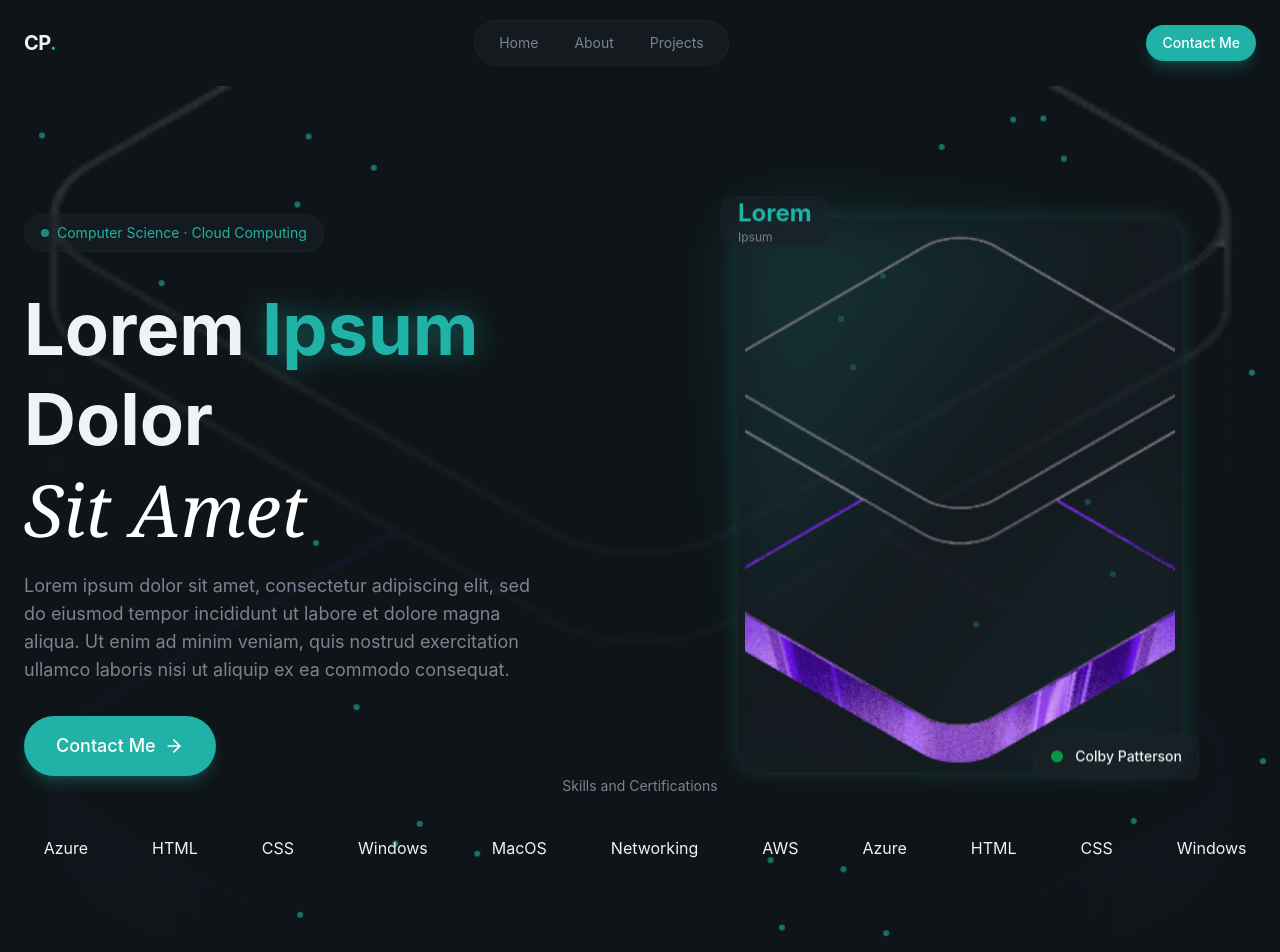
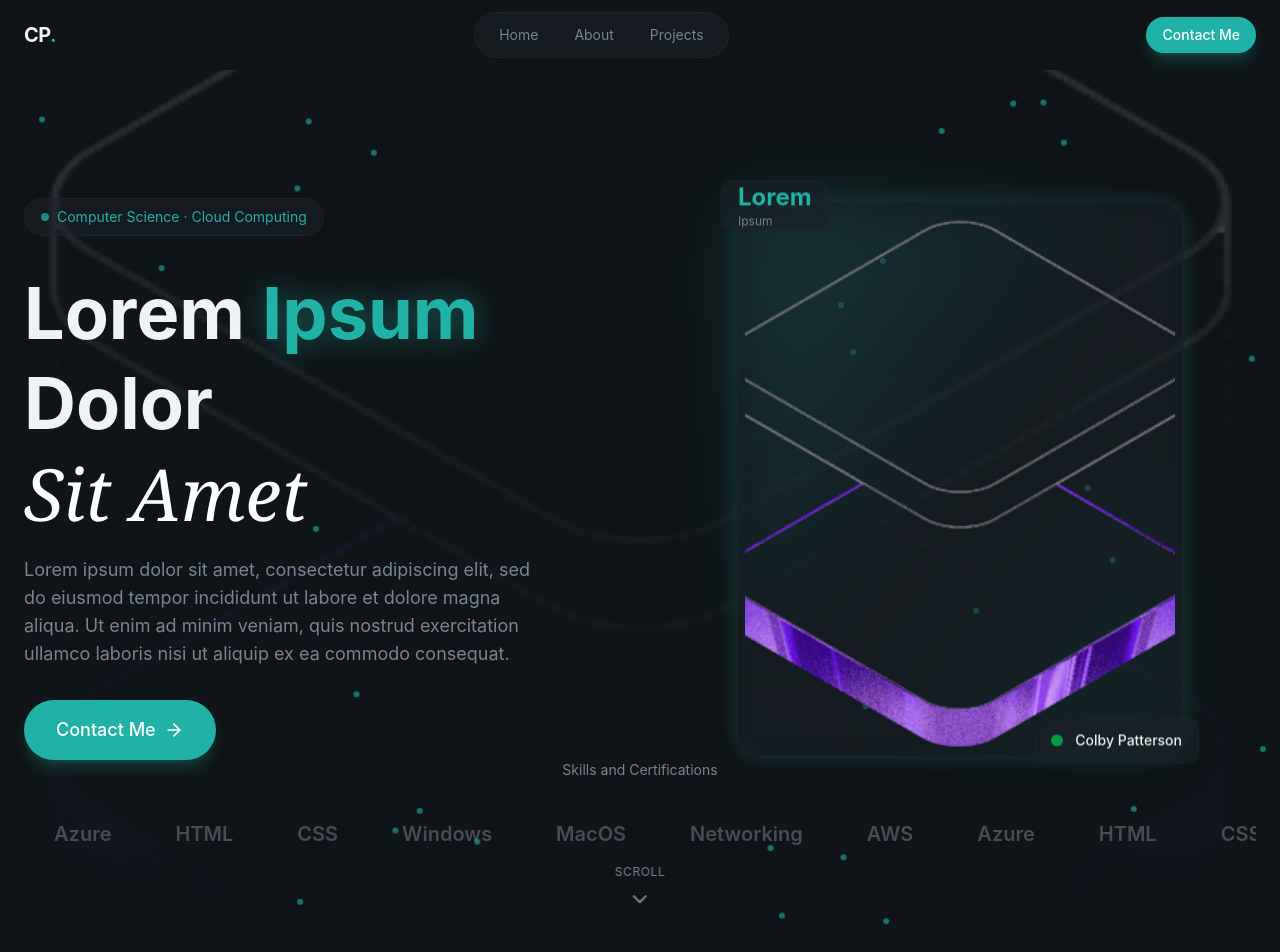
Before and after one commit to Colby-Patterson2/dev-portfolio, a React (Vite) app: page / in a window 1280 px wide. Shown: the top 952 px of the page. Built offline with nearby package versions, Linux system fonts and the light colour scheme.

Commit message:
Complete hero section

```diff
--- a/src/index.css
+++ b/src/index.css
@@ -142,4 +142,8 @@
   .animation-delay-500 {
     animation-delay: 500ms;
   }
+
+  .animation-delay-600 {
+    animation-delay: 600ms;
+  }
 }
--- a/src/layout/Navbar.jsx
+++ b/src/layout/Navbar.jsx
@@ -1,6 +1,6 @@
 import { Menu, X } from "lucide-react";
 import { Button } from "../components/Button";
-import { useState } from "react";
+import { useEffect, useState } from "react";
 
 const navLinks = [
     { href: "#about", label: "Home" },
@@ -10,8 +10,22 @@
 
 export const Navbar = () => {
     const [isMobileMenuOpen, setIsMobileMenuOpen] = useState(false);
+    const [isScrolled, setIsScrolled] = useState(false);
+
+    useEffect (() => {
+        const handleScroll = () => {
+            if (window.scrollY > 50) {
+                setIsScrolled(true);
+            }
+        }
+
+        window.addEventListener("scroll", handleScroll);
+
+        return () => window.removeEventListener("scroll", handleScroll);
+    }, []);
+
     return (
-        <header className="fixed-top-0 left-0 right-0 bg-transparent py-5 z-50">
+        <header className={`fixed-top-0 left-0 right-0 transition-all duration-500${isScrolled ? "glass-strong py-3" : "bg-transparent py-5"} z-50`}>
             <nav className="container mx-auto px-6 flex items-center justify-between">
                 <a href="#" className="text-xl font-bold tracking-tight hover:text-primary">
                     CP<span className="text-primary">.</span>
--- a/src/sections/Hero.jsx
+++ b/src/sections/Hero.jsx
@@ -1,4 +1,4 @@
-import { ArrowRight } from "lucide-react";
+import { ArrowRight, ChevronDown } from "lucide-react";
 import { Button } from "../components/Button";
 
 const skills = [
@@ -86,12 +86,18 @@
                     <div className="flex animate-marquee">
                         {[...skills, ...skills].map((skill, idx) => (
                             <div key={idx} className="shrink-0 px-8 py-4">
-                                <span>{skill}</span>
+                                <span className="text-xl font-semibold text-muted-foreground/50 hover:text-muted-foreground transition-colors">{skill}</span>
                             </div>
                         ))}
                     </div>
                 </div>
             </div>
         </div>
+        <div className="absolute bottom-8 left-1/2 -translate-x-1/2 animate-fade-in animation-delay-600">
+            <a href="#about" className="flex flex-col items-center gap-2 text-muted-foreground hover:text-primary transition-colors group">
+                <span className="text-xs uppercase tracking-wider">Scroll</span>
+                <ChevronDown className="w-6 h-6 animate-bounce" />
+            </a>
+        </div>
     </section>;
 }
```
